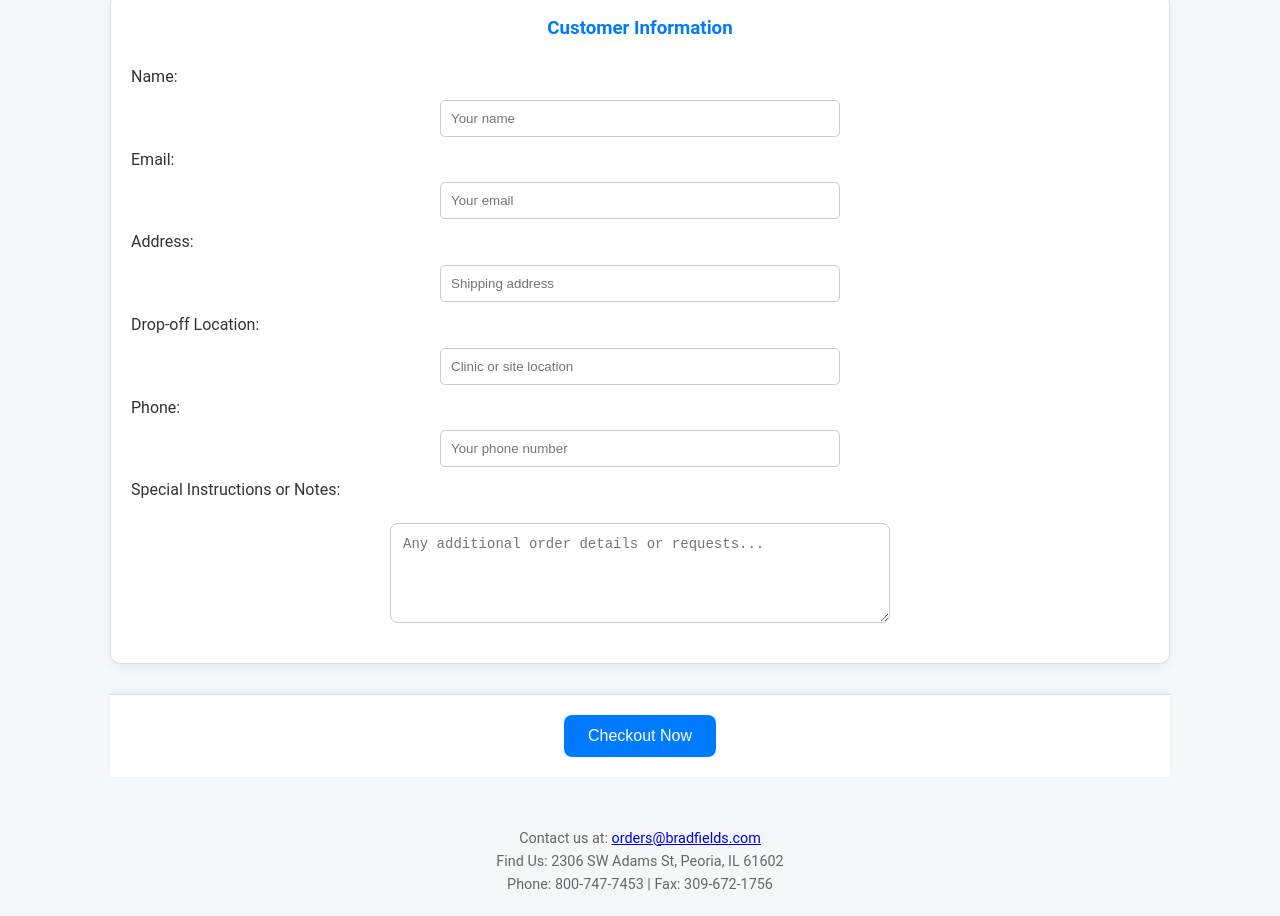
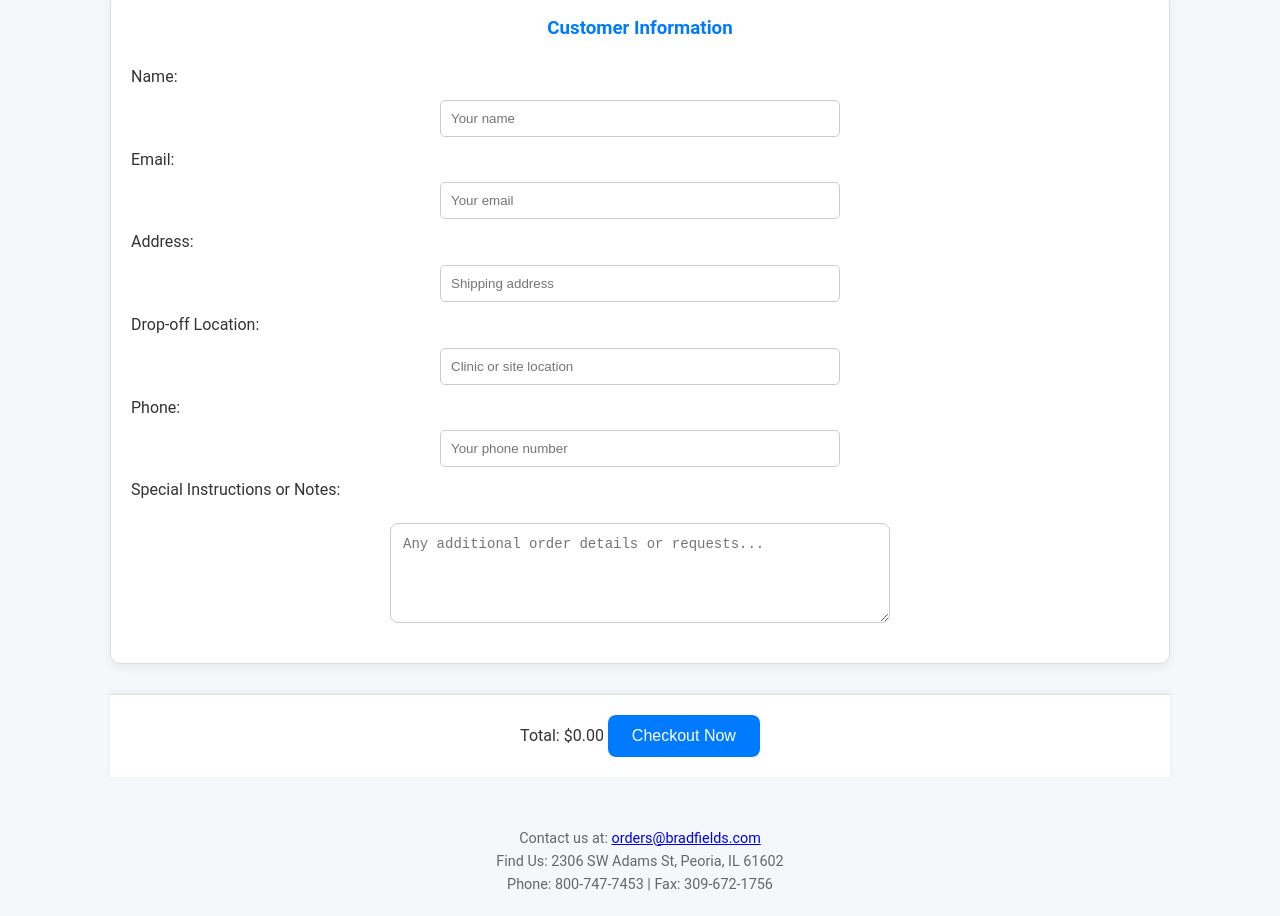
Before and after one commit to bradfields-orders/bradfields-storefront, a plain HTML site: page index.html in a window 1280 px wide. Shown: the part 665-1581 px from the top of the page. Drawn offline with nearby package versions, Linux system fonts and the light colour scheme.

Commit message:
Update index.html

```diff
--- a/index.html
+++ b/index.html
@@ -101,10 +101,11 @@
       <textarea id="customer-notes" placeholder="Any additional order details or requests..."></textarea>
     </section>
 
-    <!-- Bottom Checkout CTA -->
-    <div class="bottom-checkout-bar">
-      <button onclick="checkout()">Checkout Now</button>
-    </div>
+    <!-- Bottom Checkout CTA with Total -->
+<div class="bottom-checkout-bar">
+  <span class="checkout-total">Total: $<span id="bottom-total">0.00</span></span>
+  <button onclick="checkout()">Checkout Now</button>
+</div>
 
     <!-- Optional fallback cart section (if scrollToCart is used) -->
     <section id="cart" style="display: none;"></section>
```
